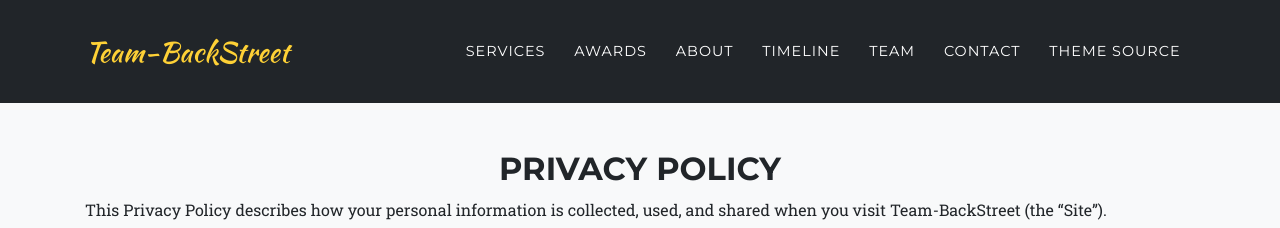
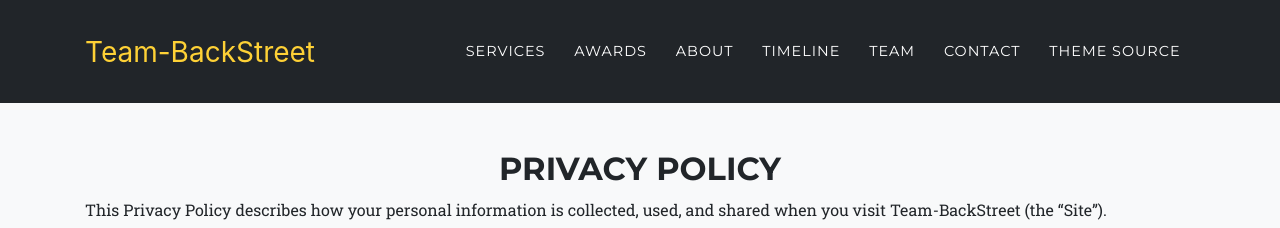
Before and after one commit to Team-BackStreet-2nd/backstreet.github.io, a Jekyll site: the page built from legal.md, in a window 1280 px wide. Shown: the top 228 px of the page. Built offline with Jekyll 4.4.1, drawn with Linux system fonts in a browser that asks for light colours; some web fonts are replaced.

Commit message:
251026 add font (wuin)

```diff
--- a/_data/sitetext.yml
+++ b/_data/sitetext.yml
@@ -35,7 +35,7 @@ en: &DEFAULT_EN
   portfolio:
     title: "Awards"
     text: "Achievements and recognitions earned over time."
-    section: award
+    section: portfolio
     closebutton: "Close"
 
   timeline:
--- a/_data/style.yml
+++ b/_data/style.yml
@@ -20,7 +20,7 @@ fonts_urls:
 fonts:
   - name: "Montserrat"
     for: "heading"
-  - name: "Kaushan Script"
+  - name: "Wuin"
     for: "script"
   - name: "Droid Serif"
     for: "serif"
--- a/_sass/base/_mixins.scss
+++ b/_sass/base/_mixins.scss
@@ -1,3 +1,12 @@
+@font-face {
+  font-family: 'Wuin';
+  src: url('/assets/fonts/Wuin.woff2') format('woff2'),
+       url('/assets/fonts/Wuin.woff') format('woff'),
+       url('/assets/fonts/Wuin.ttf') format('truetype');
+  font-weight: bold;
+  font-style: normal;
+}
+
 // Font Mixins
 @mixin serif-font {
   font-family: "Droid Serif", -apple-system, BlinkMacSystemFont, "Segoe UI",
--- a/_sass/components/client-scroll.scss
+++ b/_sass/components/client-scroll.scss
@@ -4,7 +4,6 @@
   flex-wrap: nowrap;
   overflow-x: scroll;
   overflow-y: hidden;
-  justify-content: center;
 }
 
 #col-md-3 col-sm-6 {
```
Also changed, not shown: assets/fonts/Wuinbold.otf (added), assets/fonts/Wuinbold.ttf (added).
